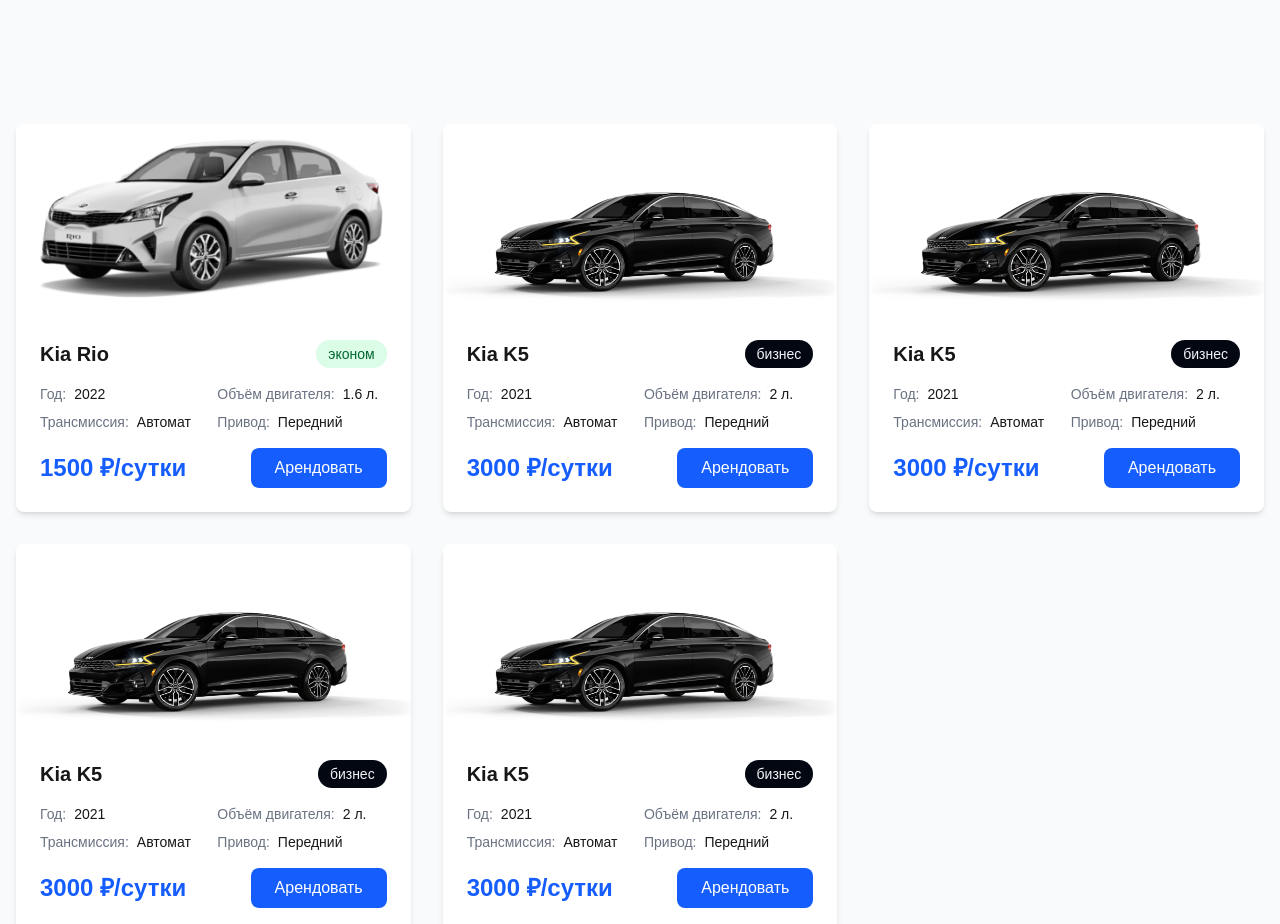
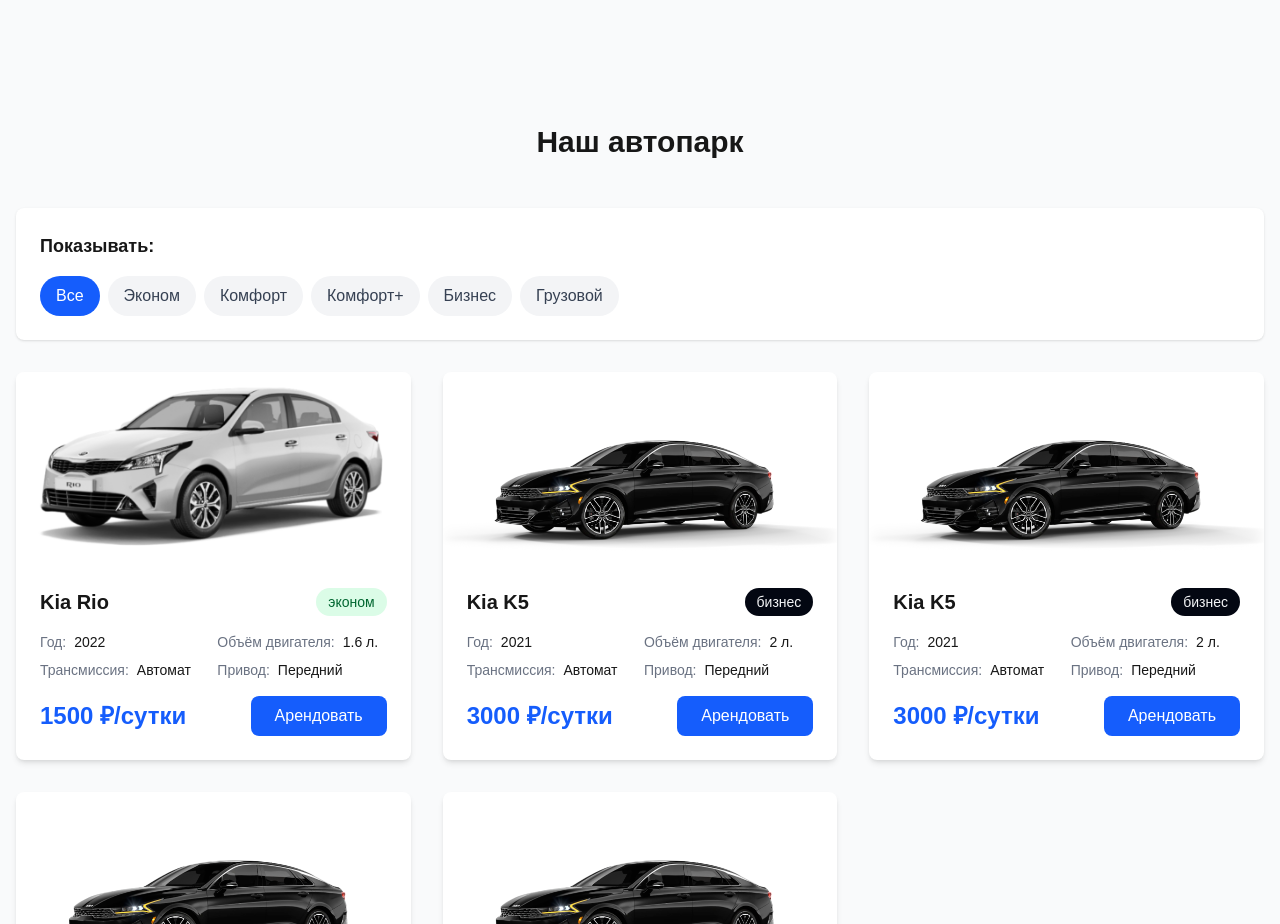
Before and after one commit to vachagunn/victoria-rent, a Next.js app: page / in a window 1280 px wide. Shown: the part 780-1704 px from the top of the page. Built offline with nearby package versions, Linux system fonts and the light colour scheme.

Commit message:
created CarFilters component

```diff
--- /dev/null
+++ b/app/components/CarFilters.tsx
@@ -0,0 +1,33 @@
+import React from "react";
+
+interface CarFiltersProps {
+    selectedSegment: string;
+    onSegmentChange: (carSegment: string) => void;
+}
+
+const CarFilters: React.FC<CarFiltersProps> = ({ selectedSegment, onSegmentChange }) => {
+    const segments = ['все', 'эконом', 'комфорт', 'комфорт+', 'бизнес', 'грузовой'];
+
+    return (
+        <div className="bg-white p-6 rounded-lg shadow-sm mb-8">
+            <h3 className="text-lg font-semibold mb-4">Показывать:</h3>
+            <div className="flex flex-wrap gap-2">
+                {segments.map((segment) => (
+                    <button
+                        key={segment}
+                        onClick={() => onSegmentChange(segment)}
+                        className={`px-4 py-2 rounded-full transition ${
+                            selectedSegment === segment
+                                ? 'bg-blue-600 text-white'
+                                : 'bg-gray-100 text-gray-700 hover:bg-gray-200'
+                        }`}
+                    >
+                        {segment.charAt(0).toUpperCase() + segment.slice(1)}
+                    </button>
+                ))}
+            </div>
+        </div>
+    );
+};
+
+export default CarFilters;
--- a/app/page.tsx
+++ b/app/page.tsx
@@ -101,16 +101,20 @@
 //     </div>
 //   );
 // }
+"use client"
 
-import React from "react";
+import React, { useState } from "react";
 import Head from "next/head";
 import Header from "./components/Header";
 import HeroSection from "./components/HeroSection";
 import Advantages from "./components/Advantages";
 import { Car } from "./types";
 import CarCard from "./components/CarCard";
+import CarFilters from "./components/CarFilters";
 
 const Home: React.FC = () => {
+  const [selectedSegment, setSelectedSegment] = useState('все');
+
   const car = [
     {
       id: 1,
@@ -118,7 +122,6 @@
       segment: 'эконом',
       price: 1500,
       image: '/cars/kia-rio-4-rest.png',
-      description: 'Экономичный и надежный автомобиль для работы в такси',
       engine: '1.6',
       transmission: 'Автомат',
       drive: 'Передний',
@@ -153,6 +156,10 @@
 
         <section className="py-16">
           <div className="container mx-auto px-4">
+            <h2 className="text-3xl font-bold text-center mb-12">Наш автопарк</h2>
+
+            <CarFilters selectedSegment={selectedSegment} onSegmentChange={setSelectedSegment} />
+
             <div className="grid grid-cols-1 md:grid-cols-3 lg:grid-cols-3 gap-8">
               <CarCard car={car[0]} />
               <CarCard car={car[1]} />
```
